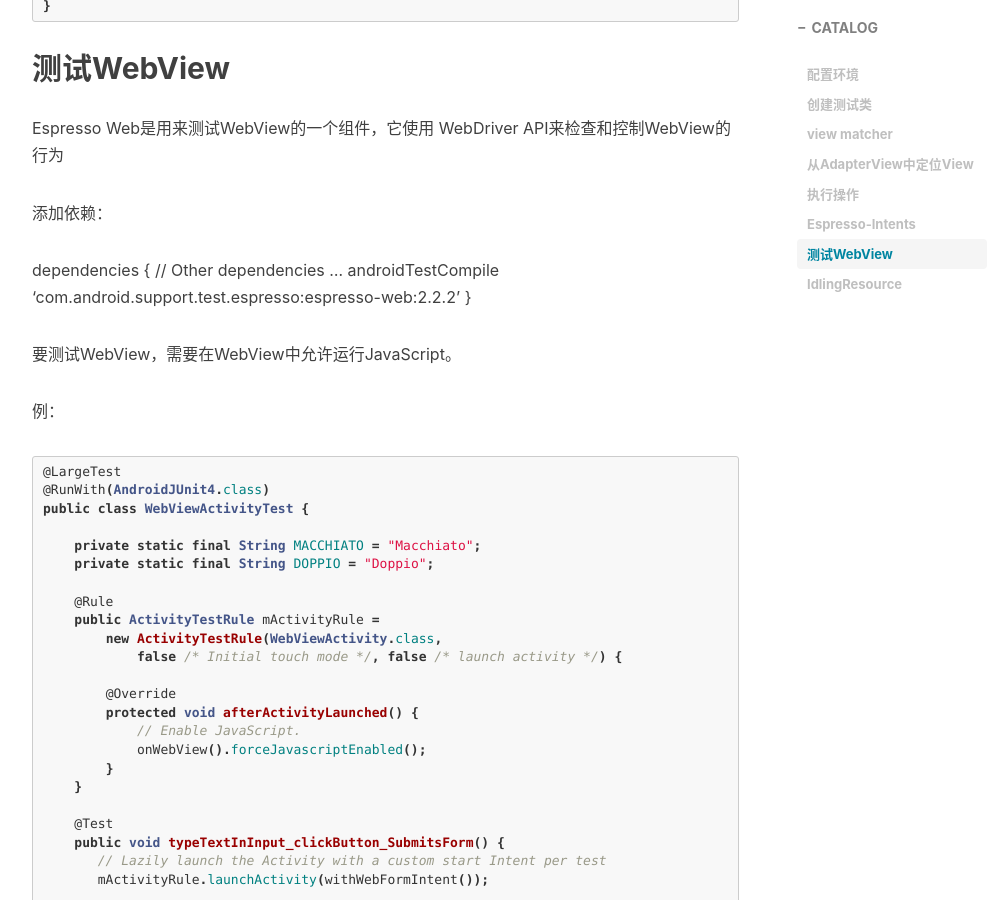
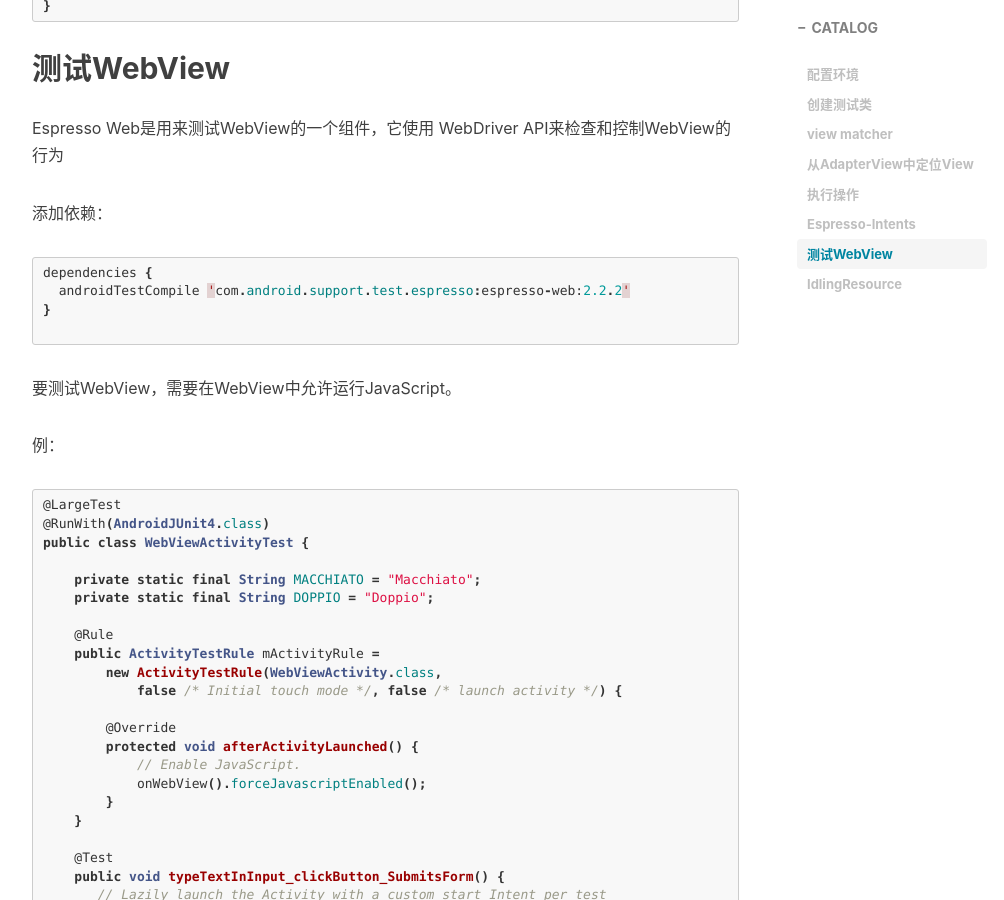
Before and after one commit to StevenDXC/Blog, a Jekyll site: the page built from _posts/2015-05-12-android_espresso.md, in a window 1280 px wide and 900 px high, scrolled down 5261 px. Shown: the whole window, without its empty margins (233-1237 px from the left). Built offline with Jekyll 4.4.1, drawn with Linux system fonts in a browser that asks for light colours; nearby versions of some CDN libraries; Markdown is read by kramdown in place of the engine named in the settings; comment, search, counter and statistics services are not loaded.

Commit message:
Update 2015-05-12-android_espresso.md

````diff
--- a/_posts/2015-05-12-android_espresso.md
+++ b/_posts/2015-05-12-android_espresso.md
@@ -227,10 +227,12 @@
 
 添加依赖：
 
+```java
 dependencies {
-  // Other dependencies ...
   androidTestCompile 'com.android.support.test.espresso:espresso-web:2.2.2'
 }
+
+```
 
 要测试WebView，需要在WebView中允许运行JavaScript。
 
@@ -301,7 +303,6 @@
 
 例：等待登录接口返回结果
 
-
 ```java
 private class LoginIdlingResource implements IdlingResource {
 
````
